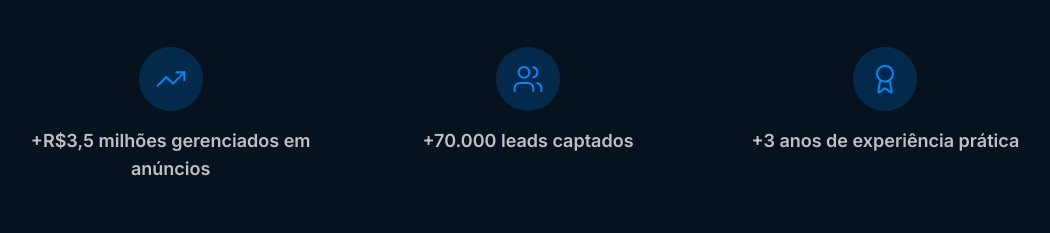
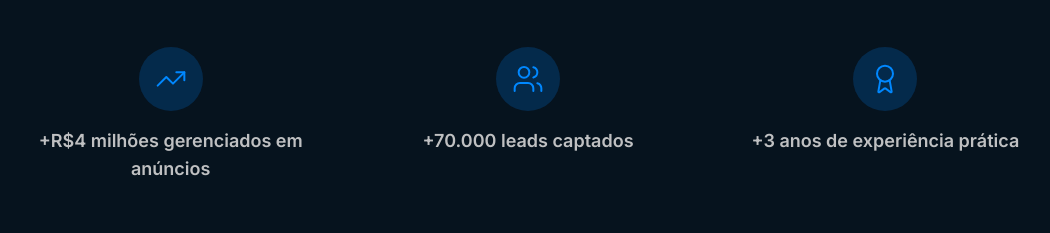
Before and after one commit to ThallesTrafego/risedigital, a React (Vite) app: page / in a window 1280 px wide. Shown: the part 1180-1413 px from the top of the page, without its empty margins (112-1162 px from the left). Built offline with nearby package versions, Linux system fonts and the light colour scheme; the HTML template or start-up script is replaced by a standard one; a web font is replaced by a local one.

Commit message:
Visual edit in Lovable

```diff
--- a/src/pages/Index.tsx
+++ b/src/pages/Index.tsx
@@ -115,9 +115,7 @@ const Index = () => {
                 <div className="w-16 h-16 bg-primary/20 rounded-full flex items-center justify-center mb-4 icon-container">
                   <TrendingUp className="w-8 h-8 text-primary" strokeWidth={1.5} />
                 </div>
-                <p className="text-lg font-semibold text-foreground/90">
-                  +R$3,5 milhões gerenciados em anúncios
-                </p>
+                <p className="text-lg font-semibold text-foreground/90">+R$4 milhões gerenciados em anúncios</p>
               </div>
 
               <div className={`flex flex-col items-center text-center scroll-reveal ${validationRef.isVisible ? 'visible scroll-reveal-stagger-2' : ''}`}>
```
